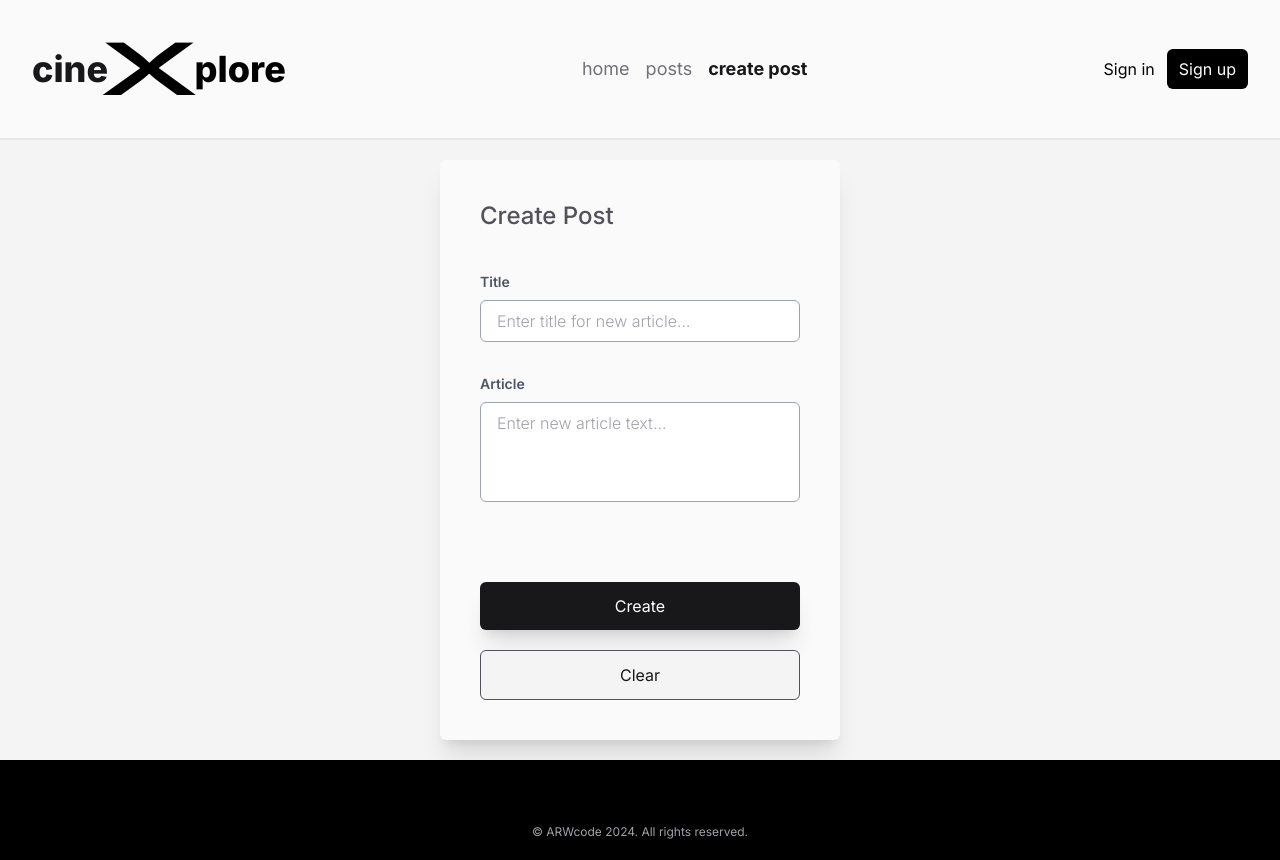
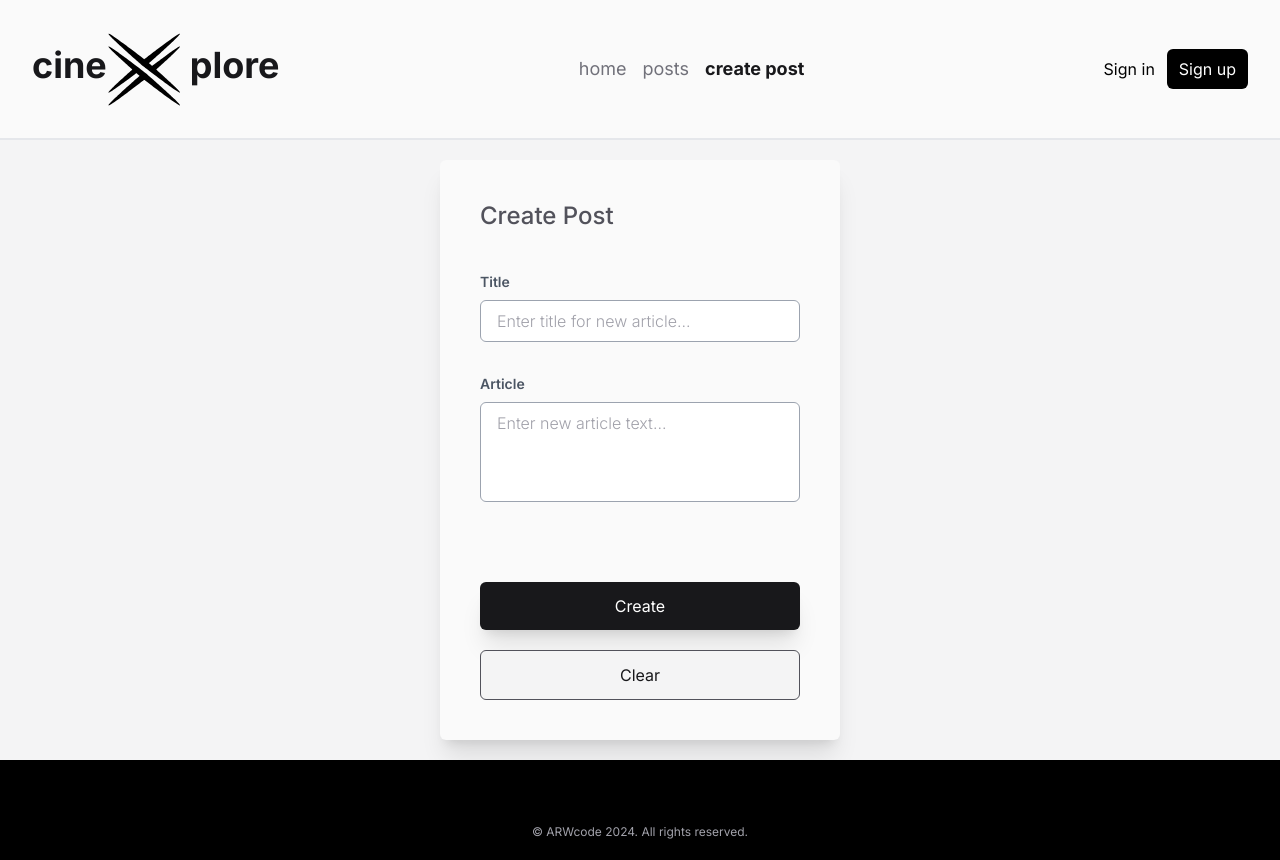
Before and after one commit to MarioLuigie/NEXT-Blog, a Next.js app: page /create-post in a window 1280 px wide. Built offline with nearby package versions, Linux system fonts and the light colour scheme; no server answers.

Commit message:
Update: Change Logo

```diff
--- a/src/components/content/Logo.tsx
+++ b/src/components/content/Logo.tsx
@@ -1,11 +1,23 @@
+import SVGImage from '@/components/shared/SVGImage'
+
 export default function Logo() {
 	return (
 		<div className="flex-center">
-			<p className="text-zinc-900 text-4xl font-extrabold pr-4">
-				cine
-			</p>
-			<p className="text-black text-7xl font-medium scale-x-200">X</p>
-			<p className="text-black text-4xl font-extrabold pl-5">plore</p>
+			<p className="text-zinc-900 text-4xl font-bold pb-2">cine</p>
+			<SVGImage path={'/assets/Logo3.svg'} />
+			<p className="text-zinc-900 text-4xl font-bold pb-2 pl-2">plore</p>
 		</div>
 	)
 }
+
+// export default function Logo() {
+// 	return (
+// 		<div className="flex-center">
+// 			<p className="text-zinc-900 text-4xl font-extrabold pr-4">
+// 				cine
+// 			</p>
+// 			<p className="text-black text-7xl font-medium scale-x-200">X</p>
+// 			<p className="text-black text-4xl font-extrabold pl-5">plore</p>
+// 		</div>
+// 	)
+// }
--- a/src/components/dialogs/PostDeleteDialog.tsx
+++ b/src/components/dialogs/PostDeleteDialog.tsx
@@ -42,7 +42,7 @@ export default function PostDeleteDialog({
 				<p className="mb-6">Are you sure you want to delete this post?</p>
 				<div className="flex justify-end">
 					<button
-						className="bg-gray-500 text-white px-4 py-2 rounded mr-2"
+						className="bg-zinc-100 border border-zinc-600 text-zinc-900 px-4 py-2 rounded mr-2"
 						onClick={onClose}
 					>
 						Cancel
--- a/src/components/forms/PostForm.tsx
+++ b/src/components/forms/PostForm.tsx
@@ -85,6 +85,28 @@ export default function PostForm({
 				/>
 			</div>
 			<div className="flex flex-col gap-5">
+				<Button
+					label={
+						isSubmitting
+							? post
+								? 'Updating...'
+								: 'Creating...'
+							: post
+							? 'Update'
+							: 'Create'
+					}
+					type="submit"
+					disabled={isSubmitting}
+				/>
+				<Button
+					label={post ? 'Cancel' : 'Clear'}
+					type={post ? 'button' : 'reset'}
+					outline
+					onClick={post ? () => router.push(url) : handleResetForm(reset)}
+				/>
+			</div>
+
+			{/* <div className="flex flex-col gap-5">
 				{post ? (
 					<Button
 						label={isSubmitting ? 'Updating...' : 'Update'}
@@ -113,7 +135,7 @@ export default function PostForm({
 						onClick={handleResetForm(reset)}
 					/>
 				)}
-			</div>
+			</div> */}
 		</form>
 	)
 }
--- a/src/components/shared/DropDownMenu.tsx
+++ b/src/components/shared/DropDownMenu.tsx
@@ -8,7 +8,7 @@ type MenuItem = {
 	onClick: () => void
 }
 
-export default function DropDownMenu({ items }: {items: MenuItem[]}) {
+export default function DropDownMenu({ items }: { items: MenuItem[] }) {
 	const [isOpen, setIsOpen] = useState<boolean>(false)
 	const menuRef = useRef<HTMLDivElement>(null)
 
```
Also changed, not shown: public/assets/Logo2.svg (added), public/assets/Logo3.svg (added).
